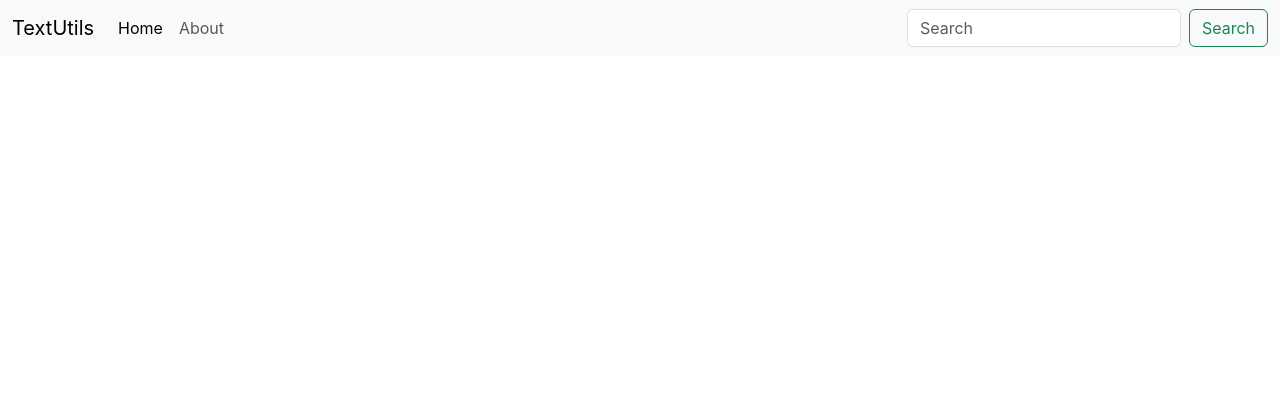
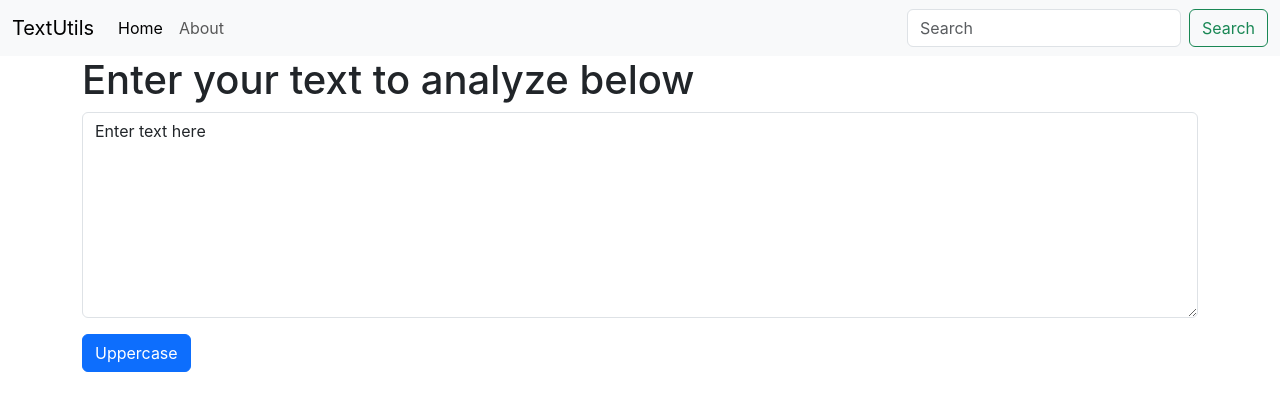
Before and after one commit to Vedavathi-S/Textutils, a React (Create React App) app: page / in a window 1280 px wide. Shown: the top 410 px of the page. Built offline with nearby package versions, Linux system fonts and the light colour scheme.

Commit message:
learnt useState hook

```diff
--- a/src/App.js
+++ b/src/App.js
@@ -2,6 +2,7 @@
 
 import './App.css';
 import Navbar from './components/Navbar';
+import Textform from './components/Textform';
 // console.warn("PropTypes warning test");
 
 
@@ -10,6 +11,9 @@
     <>
       {/* Pass wrong types intentionally */}
       <Navbar title="TextUtils" aboutText="About" />
+      <div className="container">
+        <Textform heading="Enter your text to analyze below"/>
+      </div>
     </>
   );
 }
--- a/src/components/Navbar.js
+++ b/src/components/Navbar.js
@@ -2,12 +2,12 @@
 import PropTypes from 'prop-types'
 
 function Navbar(props) {
-   if (typeof props.title !== 'string') {
-    console.error(`PropType Warning: Invalid prop 'title' of type '${typeof props.title}' supplied to 'Navbar', expected 'string'.`);
-  }
-  if (typeof props.aboutText !== 'string') {
-    console.error(`PropType Warning: Invalid prop 'aboutText' of type '${typeof props.aboutText}' supplied to 'Navbar', expected 'string'.`);
-  }
+  //  if (typeof props.title !== 'string') {
+  //   console.error(`PropType Warning: Invalid prop 'title' of type '${typeof props.title}' supplied to 'Navbar', expected 'string'.`);
+  // }
+  // if (typeof props.aboutText !== 'string') {
+  //   console.error(`PropType Warning: Invalid prop 'aboutText' of type '${typeof props.aboutText}' supplied to 'Navbar', expected 'string'.`);
+  // }
 
   return (
     <nav className="navbar navbar-expand-lg bg-body-tertiary">
@@ -37,11 +37,11 @@
 }
 
 Navbar.propTypes={title:PropTypes.string.isRequired,
-                aboutText:PropTypes.string
+                aboutText:PropTypes.string.isRequired
 }
-Navbar.defaultProps={
-  title:'set title here',
-  aboutText:'about text here'
-};
+// Navbar.defaultProps={
+//   title:'set title here',
+//   aboutText:'about text here'
+// };
 
 export default Navbar;
--- /dev/null
+++ b/src/components/Textform.js
@@ -0,0 +1,28 @@
+import React,{useState} from 'react'
+
+
+
+export default function Textform(props) {
+    const [text, setText]=useState('Enter text here');
+    const handleUpClick=()=>{
+        // console.log('uppercase was clicked'+text);
+        let newtxt=text.toUpperCase();
+        setText(newtxt)
+    }
+    const handleOnChange=(event)=>{
+        // console.log('onChange is pressed');
+        setText(event.target.value);
+    }
+  return (
+
+    <div>
+        <h1>{props.heading}</h1>
+        <div className="mb-3">
+
+        <textarea className="form-control" id="mybox" value={text} onChange={handleOnChange} rows="8"></textarea>
+
+        </div>
+        <button className="btn btn-primary" onClick={handleUpClick} >Uppercase</button>
+    </div>
+  )
+}
```
